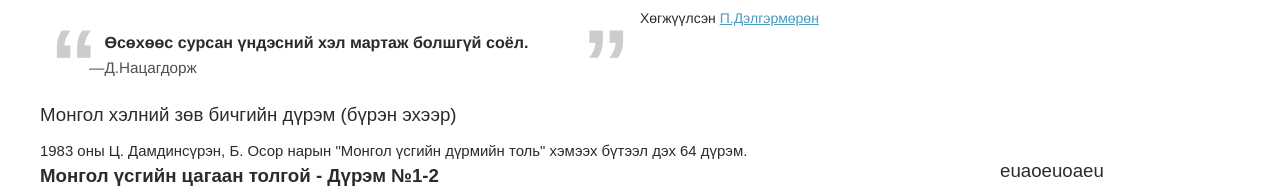
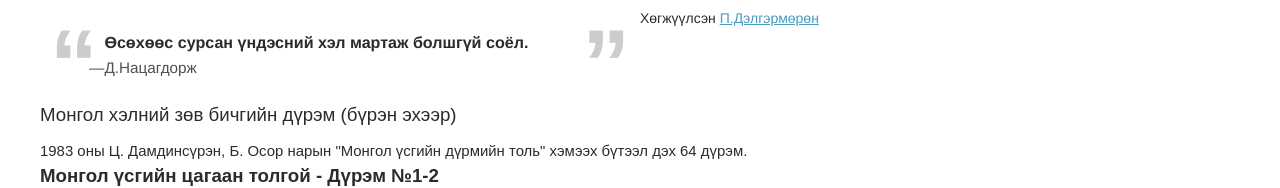
Before and after one commit to BayarkhuuBataa/mongolian.language.mn, a plain HTML site: page index.html in a window 1280 px wide. Shown: the top 188 px of the page. Drawn offline with nearby package versions, Linux system fonts and the light colour scheme; a web font is replaced by a local one.

Commit message:
delete example code

```diff
--- a/index.html
+++ b/index.html
@@ -678,7 +678,6 @@
                 </dl>
             </div>
             <div class="two small-tablet tenths">
-                euaoeuoaeu
             </div>
         </div>
     </div>
```
